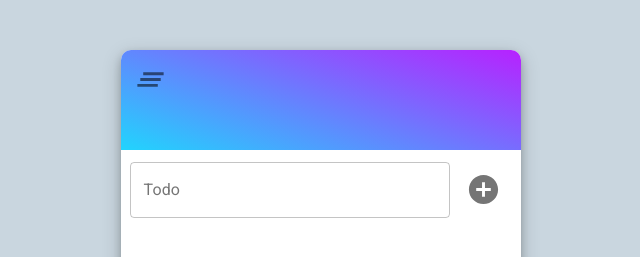
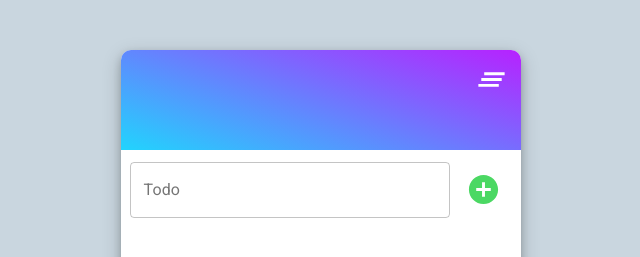
Before and after one commit to iancuandrei/todo-app-react, a React (Create React App) app: page / in a window 1280 px wide. Shown: the top 257 px of the page, without its empty margins (319-959 px from the left). Built offline with nearby package versions, Linux system fonts and the light colour scheme.

Commit message:
changed icons color

```diff
--- a/src/App.css
+++ b/src/App.css
@@ -45,3 +45,7 @@ body {
 .add {
 	float: right;
 }
+
+.delete {
+	float: right;
+}
--- a/src/App.js
+++ b/src/App.js
@@ -80,8 +80,8 @@ class App extends Component {
 		return (
 			<div className="container">
 				<div className="header">
-					<IconButton title="Clear List" onClick={this.deleteAll} aria-label="delete">
-						<ClearAllIcon fontSize="large" />
+					<IconButton className="delete" title="Clear List" onClick={this.deleteAll} aria-label="delete">
+						<ClearAllIcon style={{ fill: "white" }} fontSize="large" />
 					</IconButton>
 				</div>
 				<div className="inputField">
@@ -97,7 +97,7 @@ class App extends Component {
 					/>
 					<Box ml={0.5}>
 						<IconButton title="Add Todo" className="add" onClick={this.addTodo} aria-label="delete">
-							<AddCircleIcon fontSize="large" />
+							<AddCircleIcon style={{ fill: "#4bd863" }} fontSize="large" />
 						</IconButton>
 					</Box>
 				</div>
```
Also changed, not shown: 1 other file (tests, documents, lock files or other folders).
